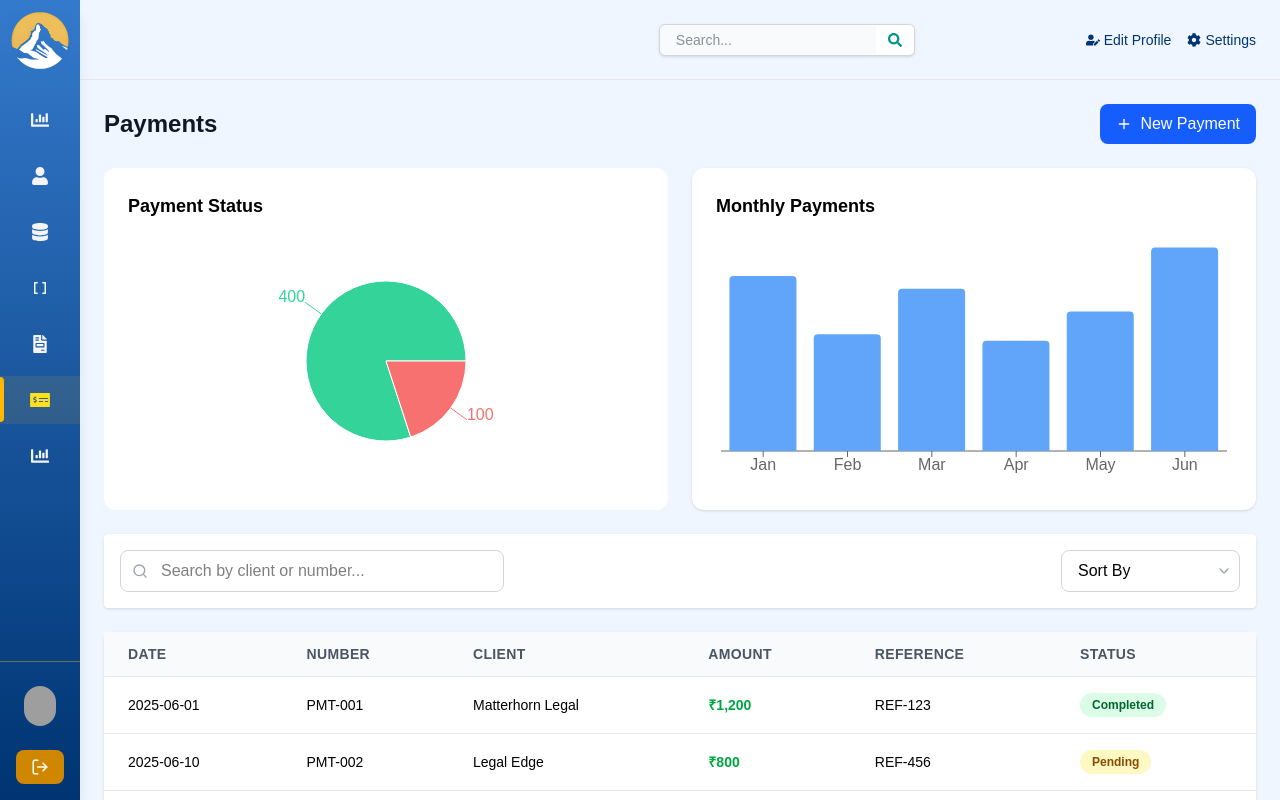
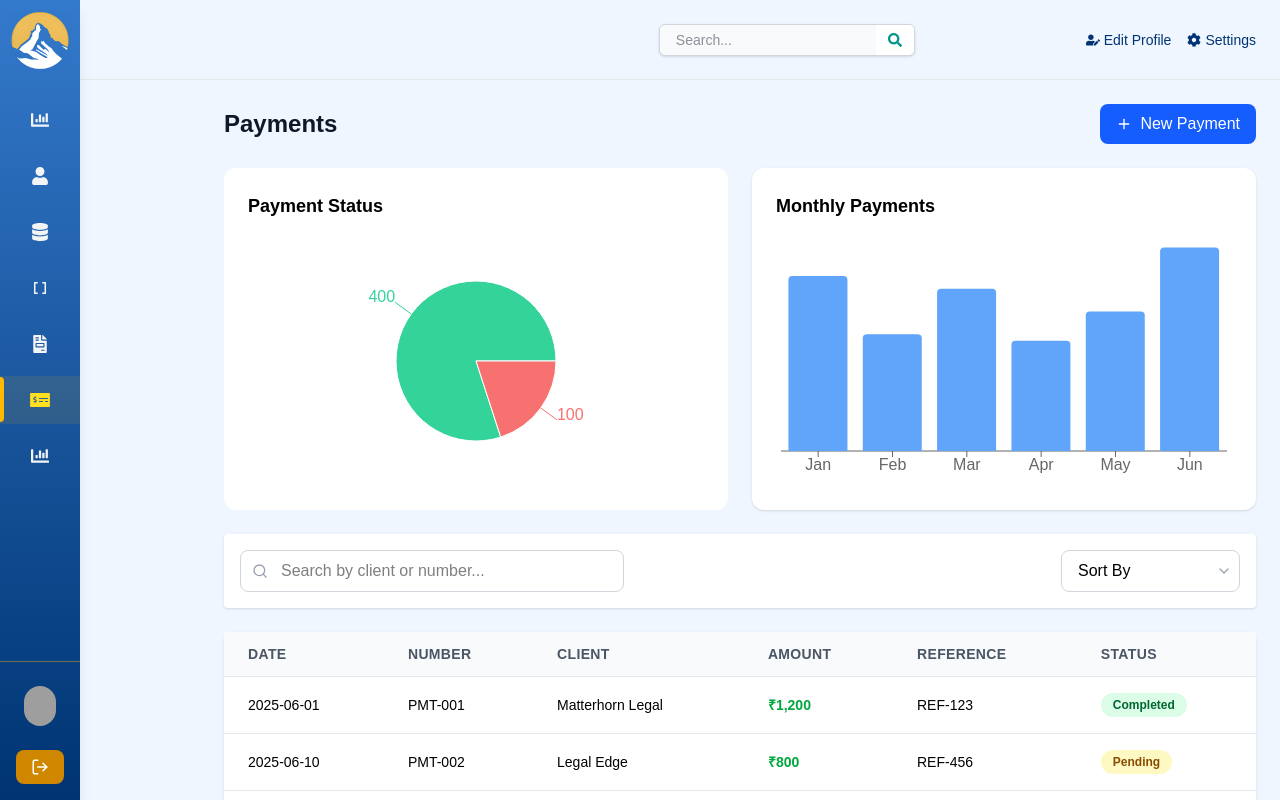
Before and after one commit to 64SquaresApexLLP/matterhorn, a React (Vite) app: page /payments in a window 1280 px wide. Built offline with nearby package versions, Linux system fonts and the light colour scheme; grey boxes are pictures that could not be loaded; a web font is replaced by a local one.

Commit message:
Changed width of payment

```diff
--- a/src/pages/Payments.jsx
+++ b/src/pages/Payments.jsx
@@ -254,7 +254,7 @@ const Payments = () => {
       }}
     >
       <div className="min-h-screen bg-blue-50 p-6">
-        <div className="max-w-7xl mx-auto space-y-6">
+        <div className="max-w-full ml-30 mx-auto space-y-6">
           {/* Header */}
           <div className="flex justify-between items-center">
             <h1 className="text-2xl font-bold text-gray-900">Payments</h1>
```
